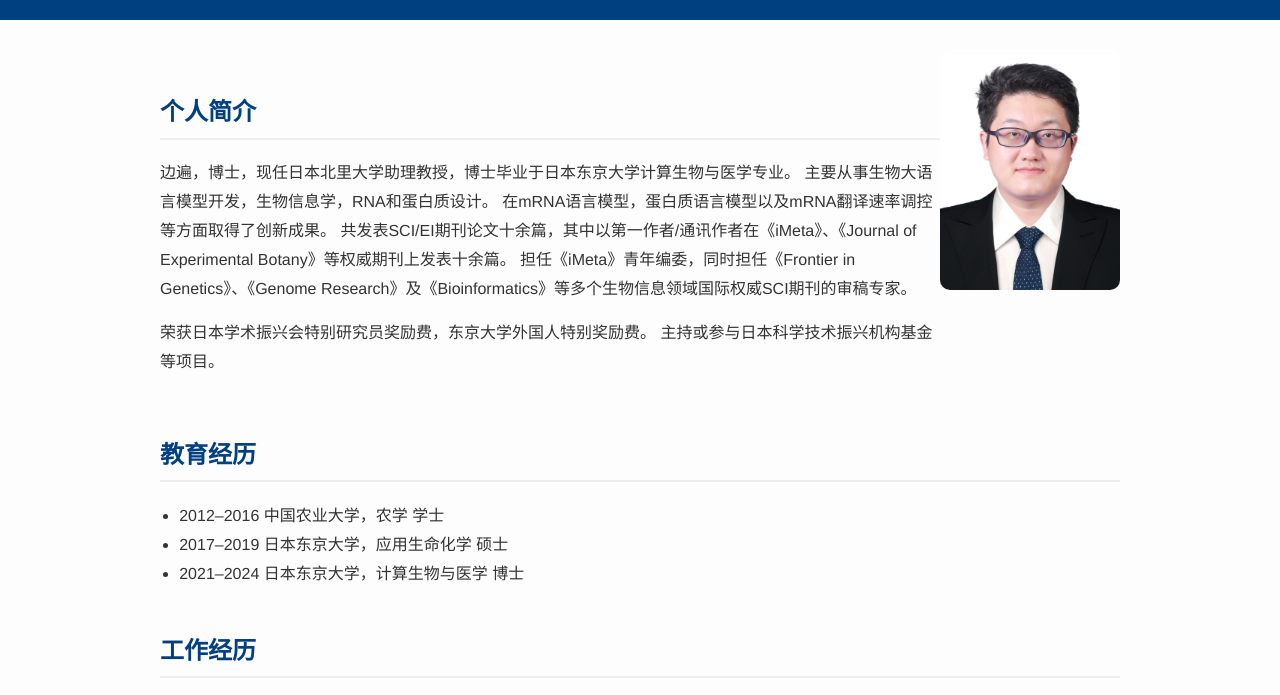
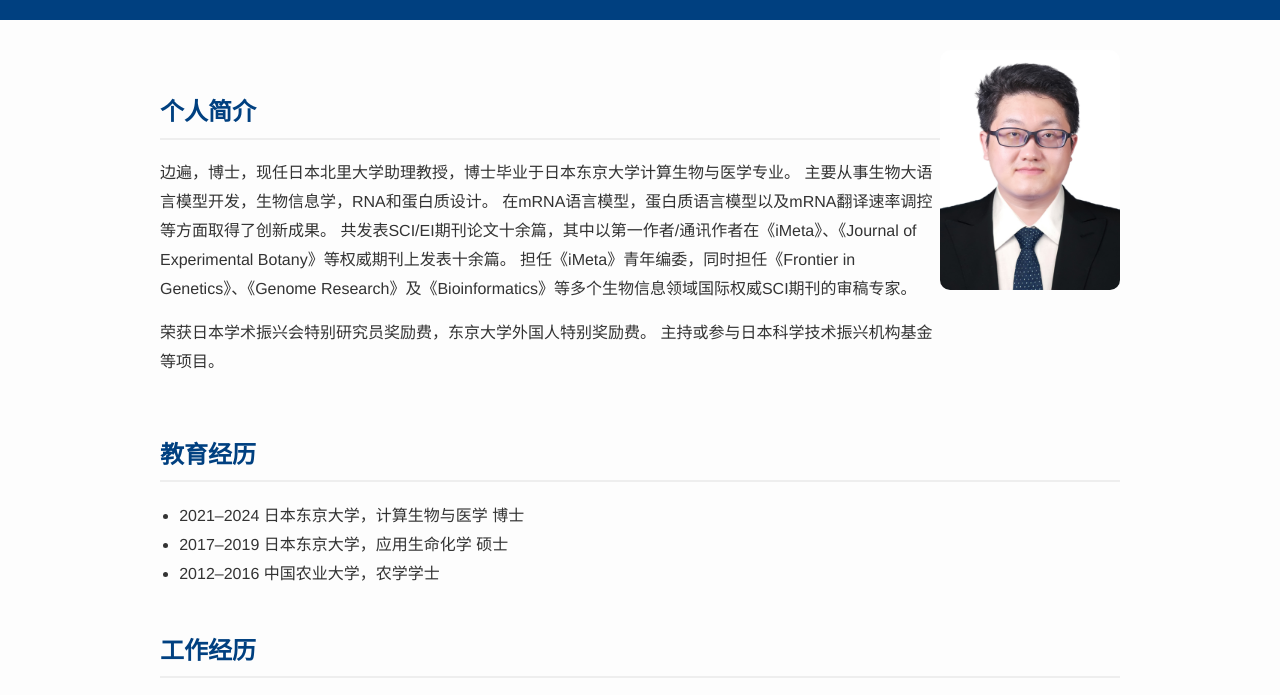
Before and after one commit to BianBian2021/bianbian2021.github.io, a plain HTML site: page index.html in a window 1280 px wide. Shown: the part 103-798 px from the top of the page. Drawn offline with Linux system fonts and the light colour scheme.

Commit message:
Add files via upload

```diff
--- a/index.html
+++ b/index.html
@@ -77,9 +77,9 @@
 
     <h2>教育经历</h2>
     <ul>
-      <li>2012–2016 中国农业大学，农学 学士</li>
+      <li>2021–2024 日本东京大学，计算生物与医学 博士</li>
       <li>2017–2019 日本东京大学，应用生命化学 硕士</li>
-      <li>2021–2024 日本东京大学，计算生物与医学 博士</li>
+      <li>2012–2016 中国农业大学，农学学士</li>
     </ul>
 
     <h2>工作经历</h2>
```
